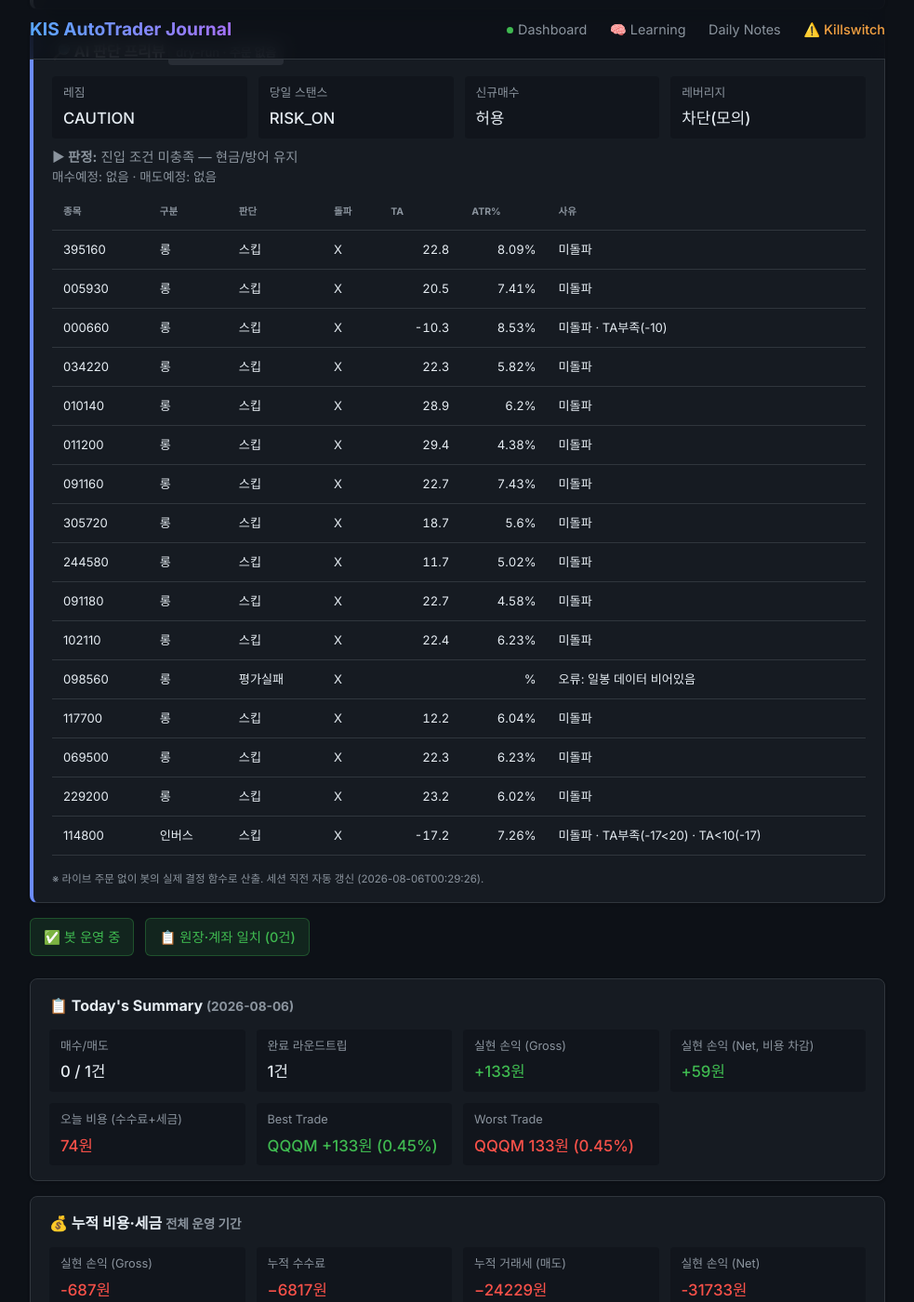
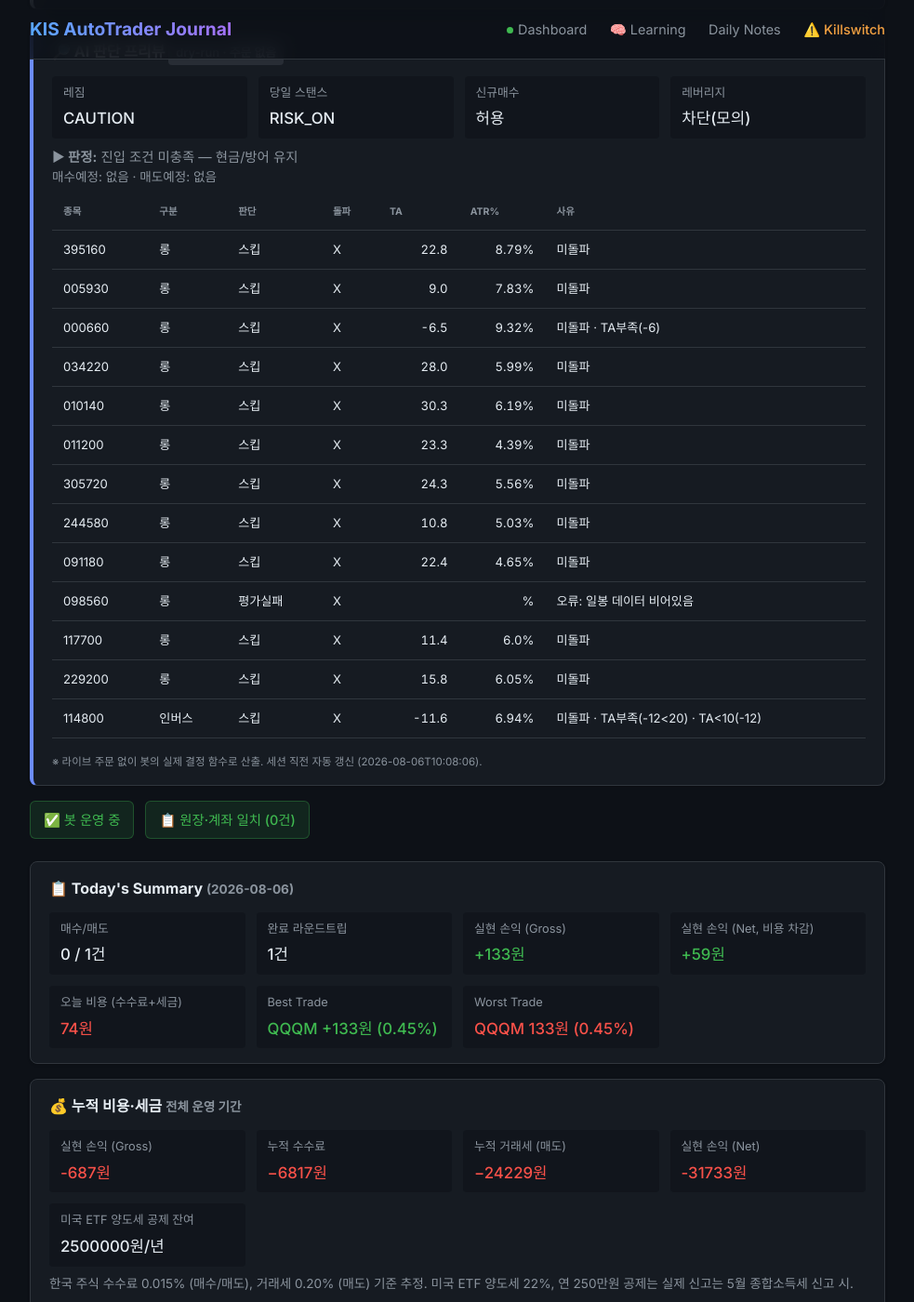
Before and after one commit to BudongJW/kis-trading-journal, a Jekyll site: the page built from index.html, in a window 1280 px wide and 1400 px high, scrolled down 788 px. Shown: the whole window at 93% size, without its empty margins (148-1131 px from the left). Built offline with Jekyll 4.4.1, drawn with Linux system fonts in a browser that asks for light colours; nearby versions of some CDN libraries.

Commit message:
auto: dry-run preview 08-06 01:08Z

```diff
--- a/_data/dry_run.json
+++ b/_data/dry_run.json
@@ -1,5 +1,5 @@
 {
-  "generated_at": "2026-08-06T00:29:26",
+  "generated_at": "2026-08-06T10:08:06",
   "mode": "DRY-RUN (읽기 전용, 주문 없음)",
   "market": {
     "regime": "CAUTION",
@@ -7,7 +7,7 @@
     "regime_detail": "카나리아 1/2 음전환",
     "day_stance": "RISK_ON",
     "day_stance_forced": true,
-    "briefing": "오늘 스탠스 수동강제 공격(RISK_ON) · 레짐 CAUTION·신뢰도 44% · 美 오버나이트 bullish(+2.6%) · 고변동(98.0%ile) · 예산 100%·최대 3종목·허용 롱/레버리지",
+    "briefing": "오늘 스탠스 수동강제 공격(RISK_ON) · 레짐 CAUTION·신뢰도 10% · 美 오버나이트 bearish(-0.8%) · 고변동(94.0%ile) · 예산 100%·최대 3종목·허용 롱/레버리지",
     "blocks_new_buys": false
   },
   "gates": {
@@ -16,10 +16,20 @@
     "leverage_gate_reason": "레짐 CAUTION(BULL 아님) → 레버리지 금지"
   },
   "account": {
-    "cash": 6869,
-    "holdings_readable": "없음/조회실패"
+    "cash": 28135,
+    "holdings_readable": {
+      "114800": 24
+    }
   },
-  "holdings_risk": [],
+  "holdings_risk": [
+    {
+      "symbol": "114800",
+      "qty": 24,
+      "price": 1125,
+      "would_sell": false,
+      "reason": ""
+    }
+  ],
   "entry_candidates": [
     {
       "symbol": "395160",
@@ -27,7 +37,7 @@
       "decision": "스킵",
       "breakout": false,
       "ta": 22.8,
-      "atr_pct": 8.09,
+      "atr_pct": 8.79,
       "fee_gate_ok": true,
       "why_skip": "미돌파"
     },
@@ -36,8 +46,8 @@
       "type": "롱",
       "decision": "스킵",
       "breakout": false,
-      "ta": 20.5,
-      "atr_pct": 7.41,
+      "ta": 9.0,
+      "atr_pct": 7.83,
       "fee_gate_ok": true,
       "why_skip": "미돌파"
     },
@@ -46,18 +56,18 @@
       "type": "롱",
       "decision": "스킵",
       "breakout": false,
-      "ta": -10.3,
-      "atr_pct": 8.53,
+      "ta": -6.5,
+      "atr_pct": 9.32,
       "fee_gate_ok": true,
-      "why_skip": "미돌파 · TA부족(-10)"
+      "why_skip": "미돌파 · TA부족(-6)"
     },
     {
       "symbol": "034220",
       "type": "롱",
       "decision": "스킵",
       "breakout": false,
-      "ta": 22.3,
-      "atr_pct": 5.82,
+      "ta": 28.0,
+      "atr_pct": 5.99,
       "fee_gate_ok": true,
       "why_skip": "미돌파"
     },
@@ -66,8 +76,8 @@
       "type": "롱",
       "decision": "스킵",
       "breakout": false,
-      "ta": 28.9,
-      "atr_pct": 6.2,
+      "ta": 30.3,
+      "atr_pct": 6.19,
       "fee_gate_ok": true,
       "why_skip": "미돌파"
     },
@@ -76,18 +86,8 @@
       "type": "롱",
       "decision": "스킵",
       "breakout": false,
-      "ta": 29.4,
-      "atr_pct": 4.38,
-      "fee_gate_ok": true,
-      "why_skip": "미돌파"
-    },
-    {
-      "symbol": "091160",
-      "type": "롱",
-      "decision": "스킵",
-      "breakout": false,
-      "ta": 22.7,
-      "atr_pct": 7.43,
+      "ta": 23.3,
+      "atr_pct": 4.39,
       "fee_gate_ok": true,
       "why_skip": "미돌파"
     },
@@ -96,8 +96,8 @@
       "type": "롱",
       "decision": "스킵",
       "breakout": false,
-      "ta": 18.7,
-      "atr_pct": 5.6,
+      "ta": 24.3,
+      "atr_pct": 5.56,
       "fee_gate_ok": true,
       "why_skip": "미돌파"
     },
@@ -106,8 +106,8 @@
       "type": "롱",
       "decision": "스킵",
       "breakout": false,
-      "ta": 11.7,
-      "atr_pct": 5.02,
+      "ta": 10.8,
+      "atr_pct": 5.03,
       "fee_gate_ok": true,
       "why_skip": "미돌파"
     },
@@ -116,18 +116,8 @@
       "type": "롱",
       "decision": "스킵",
       "breakout": false,
-      "ta": 22.7,
-      "atr_pct": 4.58,
-      "fee_gate_ok": true,
-      "why_skip": "미돌파"
-    },
-    {
-      "symbol": "102110",
-      "type": "롱",
-      "decision": "스킵",
-      "breakout": false,
       "ta": 22.4,
-      "atr_pct": 6.23,
+      "atr_pct": 4.65,
       "fee_gate_ok": true,
       "why_skip": "미돌파"
     },
@@ -142,18 +132,8 @@
       "type": "롱",
       "decision": "스킵",
       "breakout": false,
-      "ta": 12.2,
-      "atr_pct": 6.04,
-      "fee_gate_ok": true,
-      "why_skip": "미돌파"
-    },
-    {
-      "symbol": "069500",
-      "type": "롱",
-      "decision": "스킵",
-      "breakout": false,
-      "ta": 22.3,
-      "atr_pct": 6.23,
+      "ta": 11.4,
+      "atr_pct": 6.0,
       "fee_gate_ok": true,
       "why_skip": "미돌파"
     },
@@ -162,8 +142,8 @@
       "type": "롱",
       "decision": "스킵",
       "breakout": false,
-      "ta": 23.2,
-      "atr_pct": 6.02,
+      "ta": 15.8,
+      "atr_pct": 6.05,
       "fee_gate_ok": true,
       "why_skip": "미돌파"
     },
@@ -173,115 +153,97 @@
       "entry_via": "-",
       "decision": "스킵",
       "breakout": false,
-      "ta": -17.2,
-      "atr_pct": 7.26,
+      "ta": -11.6,
+      "atr_pct": 6.94,
       "fee_gate_ok": true,
-      "why_skip": "미돌파 · TA부족(-17<20) · TA<10(-17)"
+      "why_skip": "미돌파 · TA부족(-12<20) · TA<10(-12)"
     }
   ],
   "gap_recovery": {
     "enabled_live": true,
-    "now_kst": "00:30",
+    "now_kst": "10:08",
     "window": "09:00~09:20",
     "candidates": [
       {
         "symbol": "395160",
         "name": "KODEX 미국나스닥100TR",
         "decision": "스킵",
-        "gap_open_pct": 8.1,
-        "intraday_pct": -1.78,
+        "gap_open_pct": -3.74,
+        "intraday_pct": -4.72,
         "in_window": false,
-        "reason": "개장윈도(09:00~09:20) 경과 — 추격 방지"
+        "reason": "촉발 없음(오버나이트=reduce_size≠aggressive_buy)"
       },
       {
         "symbol": "005930",
         "name": "삼성전자",
         "decision": "스킵",
-        "gap_open_pct": 5.83,
-        "intraday_pct": -3.15,
+        "gap_open_pct": -1.83,
+        "intraday_pct": -3.11,
         "in_window": false,
-        "reason": "개장윈도(09:00~09:20) 경과 — 추격 방지"
+        "reason": "촉발 없음(오버나이트=reduce_size≠aggressive_buy)"
       },
       {
         "symbol": "000660",
         "name": "SK하이닉스",
         "decision": "스킵",
-        "gap_open_pct": 7.36,
-        "intraday_pct": -1.48,
+        "gap_open_pct": -4.08,
+        "intraday_pct": -5.0,
         "in_window": false,
-        "reason": "개장윈도(09:00~09:20) 경과 — 추격 방지"
+        "reason": "촉발 없음(오버나이트=reduce_size≠aggressive_buy)"
       },
       {
         "symbol": "034220",
         "name": "LG디스플레이",
         "decision": "스킵",
-        "gap_open_pct": 3.15,
-        "intraday_pct": -0.31,
+        "gap_open_pct": -0.41,
+        "intraday_pct": -2.46,
         "in_window": false,
-        "reason": "개장윈도(09:00~09:20) 경과 — 추격 방지"
+        "reason": "촉발 없음(오버나이트=reduce_size≠aggressive_buy)"
       },
       {
         "symbol": "010140",
         "name": "삼성중공업",
         "decision": "스킵",
-        "gap_open_pct": 2.08,
-        "intraday_pct": 0.45,
+        "gap_open_pct": -1.58,
+        "intraday_pct": 0.46,
         "in_window": false,
-        "reason": "개장윈도(09:00~09:20) 경과 — 추격 방지"
+        "reason": "촉발 없음(오버나이트=reduce_size≠aggressive_buy)"
       },
       {
         "symbol": "011200",
         "name": "HMM",
         "decision": "스킵",
-        "gap_open_pct": 0.0,
-        "intraday_pct": -0.47,
+        "gap_open_pct": -0.71,
+        "intraday_pct": 0.0,
         "in_window": false,
-        "reason": "개장윈도(09:00~09:20) 경과 — 추격 방지"
-      },
-      {
-        "symbol": "091160",
-        "name": "KODEX 반도체",
-        "decision": "스킵",
-        "gap_open_pct": 6.07,
-        "intraday_pct": -1.67,
-        "in_window": false,
-        "reason": "개장윈도(09:00~09:20) 경과 — 추격 방지"
+        "reason": "촉발 없음(오버나이트=reduce_size≠aggressive_buy)"
       },
       {
         "symbol": "305720",
         "name": "KODEX 2차전지",
         "decision": "스킵",
-        "gap_open_pct": 2.77,
-        "intraday_pct": -1.87,
+        "gap_open_pct": -0.61,
+        "intraday_pct": 0.65,
         "in_window": false,
-        "reason": "개장윈도(09:00~09:20) 경과 — 추격 방지"
+        "reason": "촉발 없음(오버나이트=reduce_size≠aggressive_buy)"
       },
       {
         "symbol": "244580",
         "name": "KODEX 바이오",
         "decision": "스킵",
-        "gap_open_pct": 0.06,
-        "intraday_pct": 0.77,
+        "gap_open_pct": 0.82,
+        "intraday_pct": -1.57,
         "in_window": false,
-        "reason": "개장윈도(09:00~09:20) 경과 — 추격 방지"
+        "reason": "촉발 없음(오버나이트=reduce_size≠aggressive_buy)"
       },
       {
         "symbol": "091180",
         "name": "KODEX 자동차",
         "decision": "스킵",
-        "gap_open_pct": 1.17,
-        "intraday_pct": 1.94,
+        "gap_open_pct": -0.45,
+        "intraday_pct": 0.21,
         "in_window": false,
-        "reason": "개장윈도(09:00~09:20) 경과 — 추격 방지"
-      },
-      {
-        "symbol": "102110",
-        "name": "KODEX 금융",
-        "decision": "스킵",
-        "gap_open_pct": 4.57,
-        "intraday_pct": -0.38,
-        "in_window": false,
-        "reason": "개장윈도(09:00~09:20) 경과 — 추격 방지"
+        "reason": "촉발 없음(오버나이트=reduce_size≠aggressive_buy)"
       },
       {
         "symbol": "098560",
@@ -296,44 +258,35 @@
         "symbol": "117700",
         "name": "KODEX 철강",
         "decision": "스킵",
-        "gap_open_pct": 2.41,
-        "intraday_pct": 2.19,
+        "gap_open_pct": 1.84,
+        "intraday_pct": -1.05,
         "in_window": false,
-        "reason": "개장윈도(09:00~09:20) 경과 — 추격 방지"
-      },
-      {
-        "symbol": "069500",
-        "name": "KODEX KOSPI200",
-        "decision": "스킵",
-        "gap_open_pct": 4.7,
-        "intraday_pct": -0.71,
-        "in_window": false,
-        "reason": "개장윈도(09:00~09:20) 경과 — 추격 방지"
+        "reason": "촉발 없음(오버나이트=reduce_size≠aggressive_buy)"
       },
       {
         "symbol": "229200",
         "name": "KODEX KOSDAQ150",
         "decision": "스킵",
-        "gap_open_pct": 2.78,
-        "intraday_pct": -1.13,
+        "gap_open_pct": 0.0,
+        "intraday_pct": -0.89,
         "in_window": false,
-        "reason": "개장윈도(09:00~09:20) 경과 — 추격 방지"
+        "reason": "촉발 없음(오버나이트=reduce_size≠aggressive_buy)"
       }
     ]
   },
   "morning_momentum": {
     "enabled_live": true,
-    "now_kst": "00:30",
+    "now_kst": "10:08",
     "window": "09:00~14:00",
     "up_th": 0.6,
     "down_th": 0.6,
     "benchmark": "069500",
-    "direction": "none",
-    "in_window": false,
-    "move_pct": 3.96,
-    "intraday_pct": -0.71,
-    "would_enter": false,
-    "reason": "윈도 밖(00:30∉09:00~14:00)"
+    "direction": "inverse",
+    "in_window": true,
+    "move_pct": -4.68,
+    "intraday_pct": -2.59,
+    "would_enter": true,
+    "reason": "하락 아침추세 (전일대비 -4.68%, 시가대비 -2.59%)"
   },
   "us_entry_candidates": [
     {
@@ -350,27 +303,27 @@
       "type": "long",
       "decision": "스킵",
       "breakout": false,
-      "ta": 0.1,
-      "atr_pct": 1.24,
-      "why_skip": "미돌파 · TA부족(+0)"
+      "ta": 1.3,
+      "atr_pct": 1.27,
+      "why_skip": "미돌파 · TA부족(+1)"
     },
     {
       "symbol": "XLF",
       "type": "long",
       "decision": "스킵",
       "breakout": false,
-      "ta": -1.0,
-      "atr_pct": 1.05,
-      "why_skip": "미돌파 · TA부족(-1)"
+      "ta": -1.8,
+      "atr_pct": 1.06,
+      "why_skip": "미돌파 · TA부족(-2)"
     },
     {
       "symbol": "SH",
       "type": "inverse",
       "decision": "스킵",
       "breakout": false,
-      "ta": 0.8,
-      "atr_pct": 1.11,
-      "why_skip": "미돌파 · TA부족(+1)"
+      "ta": -0.4,
+      "atr_pct": 1.12,
+      "why_skip": "미돌파 · TA부족(-0)"
     },
     {
       "symbol": "PSQ",
@@ -378,7 +331,7 @@
       "decision": "스킵",
       "breakout": false,
       "ta": 5.9,
-      "atr_pct": 1.88,
+      "atr_pct": 1.9,
       "why_skip": "미돌파 · TA부족(+6)"
     },
     {
@@ -394,10 +347,10 @@
       "symbol": "SHY",
       "type": "defensive",
       "decision": "스킵",
-      "breakout": false,
-      "ta": 8.7,
+      "breakout": true,
+      "ta": 4.1,
       "atr_pct": 0.07,
-      "why_skip": "미돌파 · TA부족(+9) · 수수료게이트"
+      "why_skip": "TA부족(+4) · 수수료게이트"
     }
   ],
   "us_summary": {
```
